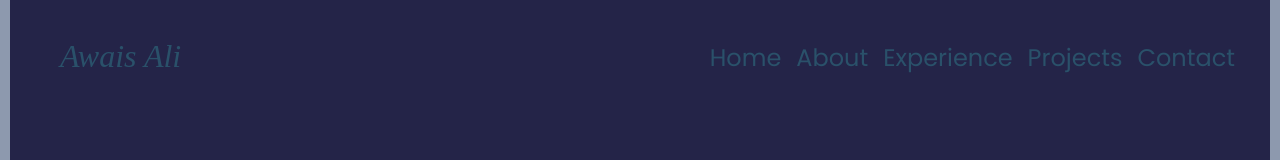
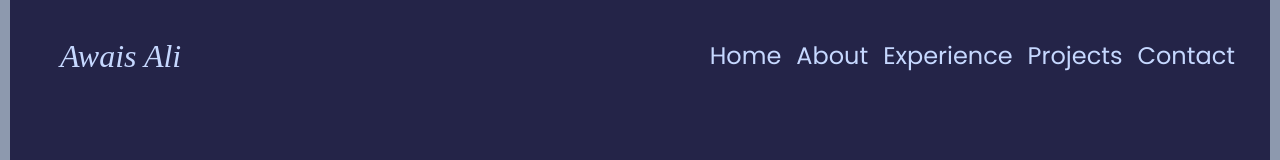
Before and after one commit to Archimedyz/portfolio-site, a Vue app: page / in a window 1280 px wide. Shown: the top 160 px of the page. Built offline with nearby package versions, Linux system fonts and the light colour scheme; a web font is replaced by a local one.

Commit message:
Update pallete. Add hover effects on navbar.

```diff
--- a/src/components/About.vue
+++ b/src/components/About.vue
@@ -6,7 +6,7 @@
 <div id="about">
     <div class="about-content">
         <h1>About Me</h1>
-        <p>Hi, I'm Awais, a backend developer located in beautiful Montreal, Canada. 🇨🇦</p>
+        <p>Hi, I'm Awais, a backend developer located in beautiful Montreal, Canada.</p>
         <p>I thrive on creating the behind-the-scenes magic that powers applications. My core expertise lies in C#, .NET Core, MS SQL, and Git. I'm passionate about writing efficient code and improving application performance. Although backend is my primary domain, I'm not afraid to venture into the frontend world (as you can see from this portfolio!).</p>
         <p>I am always open for collaboration and am eager to work with fellow developers on a variety of projects, including open-source initiatives and even small indie game development.</p>
         <p>When I'm not coding, I enjoy unwinding with chess, manga, and podcasts.</p>
--- a/src/components/NavBar.vue
+++ b/src/components/NavBar.vue
@@ -1,23 +1,44 @@
 <script setup>
+import { ref } from 'vue';
+
+const onHover = ref(false);
+
+const navItems = ref([
+    { anchor: "#home", text: "Home", additionalClass: "" },
+    { anchor: "#about", text: "About", additionalClass: "" },
+    { anchor: "#experience", text: "Experience", additionalClass: "" },
+    { anchor: "#projects", text: "Projects", additionalClass: "" },
+    { anchor: "#contact", text: "Contact", additionalClass: "" }
+]);
+
+const logoAdditionalClass = ref("");
+
+function hoverOn(item)
+{
+    item.additionalClass = "hovered";
+}
+
+function hoverOff(item)
+{
+    item.additionalClass = "";
+}
 </script>
 
 <template>
-<div id="nav-bar">
-    <div id="nav-content">
-        <div id="nav-logo">Awais Ali</div>
-        <div id="nav-links">
-            <a href="#home">Home</a>
-            <a href="#about">About</a>
-            <a href="#experience">Experience</a>
-            <a href="#projects">Projects</a>
-            <a href="#contact">Contact</a>
+<div class="nav-bar">
+    <div class="nav-content">
+        <div class="nav-logo">
+            <a href="#" @mouseover="logoAdditionalClass='hoveredLogo'" @mouseleave="logoAdditionalClass=''" class="nav-logo-link" :class="logoAdditionalClass">Awais Ali</a>
+        </div>
+        <div class="nav-links">
+            <a v-for="item in navItems" :href="item.anchor" @mouseover="hoverOn(item)" @mouseleave="hoverOff(item)" class="nav-link" :class="item.additionalClass">{{ item.text }}</a>
         </div>
     </div>
 </div>
 </template>
 
 <style scoped>
-    #nav-bar {
+    .nav-bar {
         position: sticky;
         top: 0px;
         left: 0px;
@@ -27,34 +48,50 @@
         z-index: 1;
     }
 
-    #nav-content {
+    .nav-content {
         position: relative;
         height: 100%
     }
 
-    #nav-content > div {
+    .nav-content > div {
         position: absolute;
         bottom: 5px;
     }
 
-    #nav-logo {
+    .nav-logo {
+        display: inline-flex;
+        left: 50px;
+    }
+
+    .nav-logo-link {
         font-family: "Playwrite GB S", serif;
         font-style: italic;
         font-size: 2rem;
-        display: inline-flex;
-        left: 50px;
-        color: var(--secondary);
+        text-decoration: none;
+        color: var(--primary-light);
+        cursor: pointer;
     }
 
-    #nav-links {
+    .nav-links {
         display: inline-flex;
         right: 20px;
     }
 
-    #nav-links a {
+    .nav-link {
+        vertical-align: top;
         font-size: 1.5rem;
-        padding-right: 15px;
+        margin-right: 15px;
         text-decoration: none;
-        color: var(--secondary);
+        color: var(--primary-light);
+        border-bottom: 2px solid transparent;
+    }
+
+    .hovered {
+        border-bottom-color: var(--light);
+        color: var(--light);
+    }
+
+    .hoveredLogo {
+        color: var(--light);
     }
 </style>
--- a/src/main.css
+++ b/src/main.css
@@ -1,6 +1,7 @@
 :root {
     --primary: #242448;
-    --secondary: #2A516A;
+    --primary-light: #C6D8FF;
+    --secondary: #2B2B64;
     --dark: #2B2D42;
     --mid: #8D99AE;
     --light: #EDF2F4;
```
